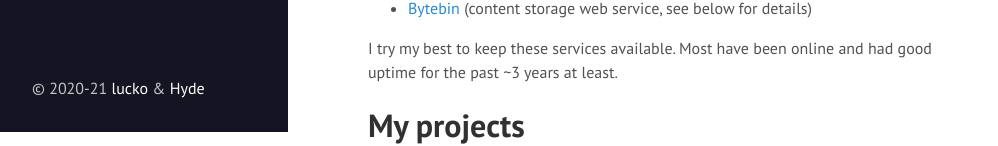
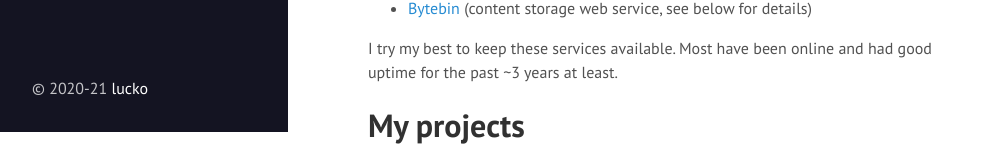
Before and after one commit to lucko/lucko.github.io, a Next.js app: page / in a window 1280 px wide. Shown: the part 668-814 px from the top of the page, without its empty margins (0-998 px from the left). Built offline with nearby package versions, Linux system fonts and the light colour scheme.

Commit message:
update deploy script, readme and footer

```diff
--- a/components/layout.js
+++ b/components/layout.js
@@ -23,7 +23,7 @@ export default function Layout({ children, title = '' }) {
         </div>
       </div>
       <div className="container sidebar-sticky footer">
-        <p>&copy; 2020-21 <a href="https://github.com/lucko/lucko.github.io">lucko</a> & <a href="https://github.com/poole/hyde">Hyde</a></p>
+        <p>&copy; 2020-21 <a href="https://github.com/lucko/lucko.github.io">lucko</a></p>
       </div>
     </div>
     <div className="content container">
```
Also changed, not shown: 1 other file (tests, documents, lock files or other folders).
